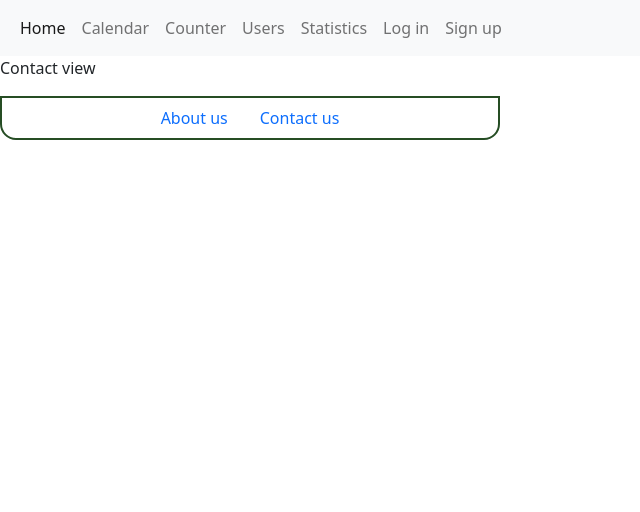
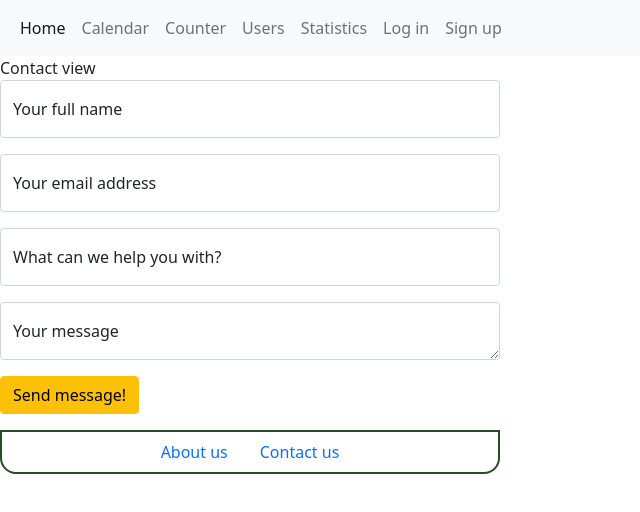
Before and after one commit to HungryOctopus/froggy, a React (Create React App) app in the folder client/: page /contact in a window 1280 px wide. Shown: the top 512 px of the page, without its empty margins (0-640 px from the left). Built offline with nearby package versions, Linux system fonts and the light colour scheme; no server answers.

Commit message:
add contact form

```diff
--- /dev/null
+++ b/client/src/styles/contact.scss
@@ -0,0 +1,3 @@
+form {
+  width: 500px;
+}
--- a/client/src/styles/main.scss
+++ b/client/src/styles/main.scss
@@ -12,4 +12,4 @@ code {
     monospace;
 }
 
-@import "map-pins.scss", "footer.scss";
+@import "map-pins.scss", "footer.scss", "contact.scss";
--- a/client/src/views/Contact.jsx
+++ b/client/src/views/Contact.jsx
@@ -9,7 +9,61 @@ class Contact extends Component {
   componentDidMount() {}
 
   render() {
-    return <div>Contact view</div>;
+    return (
+      <div>
+        Contact view
+        <form method="POST">
+          <div class="form-floating mb-3">
+            <input
+              type="text"
+              class="form-control"
+              name="name"
+              id="input-name"
+              placeholder="name"
+              required
+            />
+            <label for="input-name">Your full name</label>
+          </div>
+          <div class="form-floating mb-3">
+            <input
+              type="email"
+              class="form-control"
+              name="email"
+              id="input-email"
+              placeholder="email"
+              required
+            />
+            <label for="input-email">Your email address</label>
+          </div>
+          <div class="form-floating mb-3">
+            <input
+              type="text"
+              class="form-control"
+              name="subject"
+              id="input-subject"
+              placeholder="subject"
+              required
+            />
+            <label for="input-subject">What can we help you with?</label>
+          </div>
+
+          <div class="form-floating mb-3">
+            <textarea
+              class="form-control"
+              name="message"
+              placeholder="message"
+              id="input-message"
+              required
+            ></textarea>
+            <label for="input-message">Your message</label>
+          </div>
+
+          <button id="contact-msg-btn" type="submit" class="btn btn-warning">
+            Send message!
+          </button>
+        </form>
+      </div>
+    );
   }
 }
 
```
